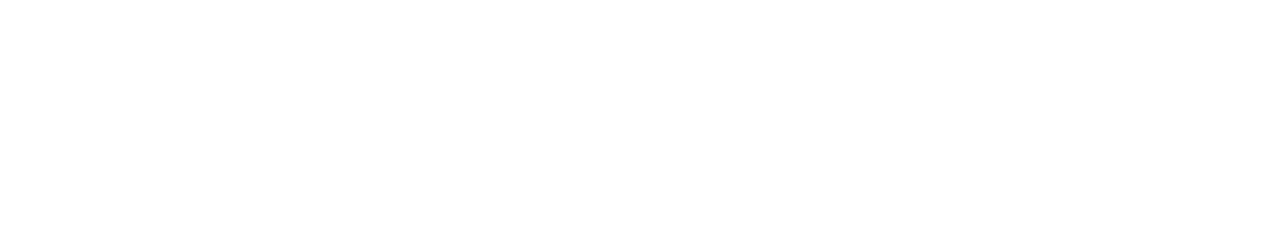
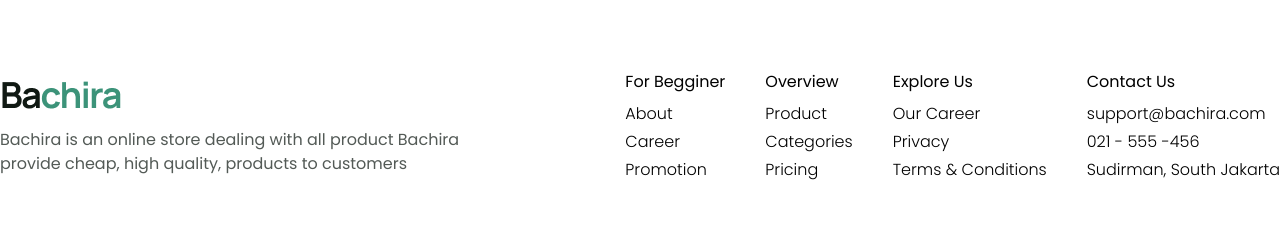
Before and after one commit to KowyXYZ/E-Commerce-repo, a React (Create React App) app: page / in a window 1280 px wide. Shown: the part 1769-2002 px from the top of the page. Before the commit the page ends 1759 px from the top, so only its background shows below. Built offline with nearby package versions, Linux system fonts and the light colour scheme; no server answers.

Commit message:
done task 2

```diff
--- /dev/null
+++ b/src/Components/Footer.jsx
@@ -0,0 +1,68 @@
+import React from 'react'
+
+import Logo from '../Assets/NavBar/Logo.png'
+
+function Footer() {
+  return (
+
+    <div className='flex flex-col'>
+        <div className='flex justify-between items-center'>
+      <div className='space-y-4'>
+        <img src={Logo} alt="" />
+        <p className='text-[#535A56] text-start w-[500px]'>Bachira is an online store dealing with all product
+Bachira provide cheap, high quality, products to
+customers</p>
+      </div>
+
+
+
+      <div className='flex gap-10'>
+        <div>
+            <h1>For Begginer</h1>
+            <div className='text-[16px] font-light space-y-1 mt-2'>
+                <p>About</p>
+                <p>Career</p>
+                <p>Promotion</p>
+            </div>
+
+        </div>
+
+
+        <div>
+            <h1>Overview</h1>
+            <div className='text-[16px] font-light space-y-1 mt-2'>
+                <p>Product</p>
+                <p>Categories</p>
+                <p>Pricing</p>
+            </div>
+        </div>
+
+        <div>
+            <h1>Explore Us</h1>
+            <div className='text-[16px] font-light space-y-1 mt-2'>
+                <p>Our Career</p>
+                <p>Privacy</p>
+                <p>Terms & Conditions</p>
+            </div>
+        </div>
+
+        <div>
+            <h1>Contact Us</h1>
+            <div className='text-[16px] font-light space-y-1 mt-2'>
+                <p>support@bachira.com</p>
+                <p>021 - 555 -456</p>
+                <p>Sudirman, South Jakarta</p>
+            </div>
+        </div>
+      </div>
+
+    </div>
+
+      <div className='flex items-center justify-center mt-12'>
+      Copyright 2023 • @Kowy
+      </div>
+    </div>
+  )
+}
+
+export default Footer
--- a/src/Components/HomePage/TopProducts.jsx
+++ b/src/Components/HomePage/TopProducts.jsx
@@ -1,10 +1,64 @@
-import React from 'react'
+import React, { useEffect, useRef, useState } from "react";
+
+  // import Swiper JS
+  import { Swiper, SwiperSlide } from "swiper/react";
+  import { Pagination, Autoplay, Navigation } from "swiper";
+
+  // import Swiper styles
+  import 'swiper/css';
+  import 'swiper/css/pagination';
+  import 'swiper/css/navigation';
+
+
+import fetchAllProducts from '../../utilities/fetchAllProducts'
+
+import TopProductsSingle from "./TopProductsSingle";
 
 function TopProducts() {
+
+  const [product, setProduct] = useState([])
+
+
+  useEffect(() => {
+    fetchAllProducts().then(data => setProduct(data.products))
+  }, [])
+
+  const sliced = product.slice(1, 11)
+console.log(sliced)
   return (
-    <div className='flex justify-center items-center mt-32'>
+    <div className='flex flex-col justify-center items-center mt-32'>
         <h1 className='font-semibold text-[25px]'>Populer Products From All Brands</h1>
+        <div className='flex justify-center items-center container mx-auto'>
+            <Swiper
+            slidesPerView={3}
 
+            centeredSlides={true}
+            autoplay={{
+              delay: 3000,
+              disableOnInteraction: false,
+            }}
+            pagination={{
+              clickable: true,
+            }}
+            navigation={true}
+            modules={[Autoplay, Navigation, Pagination]}
+            className='w-screen'
+            >
+
+            {sliced?.map(
+              (el, index) => {
+                return(
+                  <SwiperSlide>
+                  <TopProductsSingle data={el}/>
+                  </SwiperSlide>
+                )
+              }
+            )}
+
+
+          </Swiper>
+
+        </div>
     </div>
   )
 }
--- /dev/null
+++ b/src/Components/HomePage/TopProductsSingle.jsx
@@ -0,0 +1,13 @@
+import React from 'react'
+
+function TopProductsSingle( {data}) {
+  return (
+    <div className='bg-[#fff] text-center items-center flex justify-center flex-col p-24'>
+        <h1 className='font-bold'>{data.title}</h1>
+        <img className='object-contain h-64 w-96 rounded-3xl' src={data.thumbnail} alt="slkika" />
+        <p>${data.price}</p>
+    </div>
+  )
+}
+
+export default TopProductsSingle
--- a/src/Layouts/RootLayout.jsx
+++ b/src/Layouts/RootLayout.jsx
@@ -1,5 +1,6 @@
 import React from 'react'
 import { Outlet } from 'react-router-dom'
+import Footer from '../Components/Footer'
 import NavBar from '../Components/NavBar'
 
 function RootLayout() {
@@ -12,6 +13,10 @@
       <div className='container mx-auto'>
         <Outlet/>
       </div>
+
+      <div className='container mx-auto mt-20'>
+        <Footer/>
+      </div>
     </div>
   )
 }
```
Also changed, not shown: src/index.css (line endings or trailing spaces).
